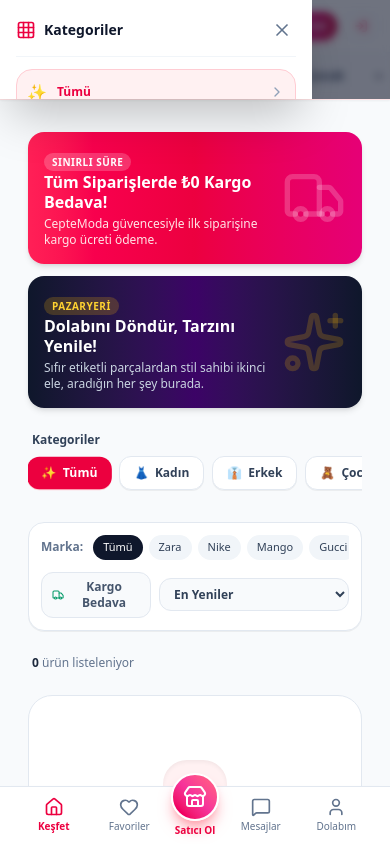
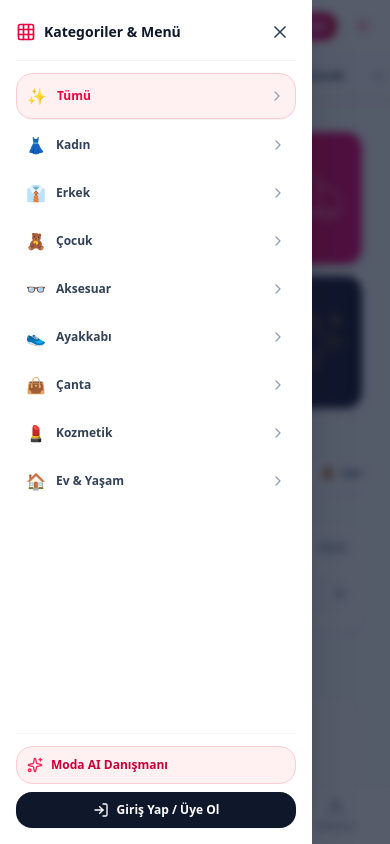
Before and after one commit to duruarven/-dolap-moda, a React (Vite) app: page / in a window 390 px wide. Both pictures are taken after a click on the button 28 px from the left and 26 px from the top of the page. Shown: the top 844 px of the page. Built offline with nearby package versions, Linux system fonts and the light colour scheme.

Commit message:
feat(navbar): improve mobile menu usability and locking
Prevent background scrolling when the mobile menu is open and use a portal to ensure the drawer overlays all page content correctly.

```diff
--- a/src/components/Navbar.tsx
+++ b/src/components/Navbar.tsx
@@ -1,4 +1,5 @@
-import React, { useState } from 'react';
+import React, { useState, useEffect } from 'react';
+import { createPortal } from 'react-dom';
 import { useApp } from '../context/AppContext';
 import {
   Search,
@@ -52,6 +53,18 @@ export const Navbar: React.FC = () => {
 
   const [showProfileMenu, setShowProfileMenu] = useState(false);
   const [showMobileMenu, setShowMobileMenu] = useState(false);
+
+  // Prevent background page scrolling when mobile menu drawer is open
+  useEffect(() => {
+    if (showMobileMenu) {
+      document.body.style.overflow = 'hidden';
+    } else {
+      document.body.style.overflow = '';
+    }
+    return () => {
+      document.body.style.overflow = '';
+    };
+  }, [showMobileMenu]);
 
   const unreadMessagesCount = conversations.reduce((acc, c) => acc + c.unreadCount, 0);
   const activeOrdersCount = orders.filter(o => o.status !== 'completed' && o.status !== 'cancelled').length;
@@ -313,19 +326,26 @@ export const Navbar: React.FC = () => {
       </nav>
 
       {/* Mobile Category Drawer Menu Modal */}
-      {showMobileMenu && (
-        <div className="sm:hidden fixed inset-0 z-[100] bg-slate-900/60 backdrop-blur-xs flex justify-start animate-in fade-in duration-200">
-          <div className="w-4/5 max-w-xs bg-white h-full shadow-2xl flex flex-col p-4 overflow-y-auto">
+      {showMobileMenu && createPortal(
+        <div
+          className="sm:hidden fixed inset-0 z-[9999] bg-slate-900/70 backdrop-blur-xs flex justify-start animate-in fade-in duration-200"
+          onClick={() => setShowMobileMenu(false)}
+        >
+          <div
+            className="w-4/5 max-w-xs bg-white h-full shadow-2xl flex flex-col p-4 overflow-y-auto relative z-10 animate-in slide-in-from-left duration-250"
+            onClick={(e) => e.stopPropagation()}
+          >
             <div className="flex items-center justify-between pb-3 border-b border-slate-100">
               <div className="flex items-center gap-2">
                 <Grid className="w-5 h-5 text-rose-600" />
-                <span className="font-black text-slate-900 text-sm">Kategoriler</span>
+                <span className="font-black text-slate-900 text-sm">Kategoriler & Menü</span>
               </div>
               <button
                 onClick={() => setShowMobileMenu(false)}
-                className="p-1 rounded-full hover:bg-slate-100 text-slate-500"
+                className="p-1.5 rounded-full hover:bg-slate-100 text-slate-500 cursor-pointer transition-colors"
+                title="Kapat"
               >
-                <X className="w-5 h-5" />
+                <X className="w-5 h-5 text-slate-700" />
               </button>
             </div>
 
@@ -336,9 +356,9 @@ export const Navbar: React.FC = () => {
                   <button
                     key={cat.id}
                     onClick={() => handleCategoryClick(cat.id)}
-                    className={`w-full flex items-center justify-between p-2.5 rounded-2xl text-xs font-bold transition-all ${
+                    className={`w-full flex items-center justify-between p-2.5 rounded-2xl text-xs font-bold transition-all cursor-pointer ${
                       isActive
-                        ? 'bg-rose-50 text-rose-600 border border-rose-200'
+                        ? 'bg-rose-50 text-rose-600 border border-rose-200 shadow-2xs'
                         : 'text-slate-700 hover:bg-slate-50'
                     }`}
                   >
@@ -359,11 +379,24 @@ export const Navbar: React.FC = () => {
                   setViewMode('ai_assistant');
                   setShowMobileMenu(false);
                 }}
-                className="w-full flex items-center gap-2 p-2.5 rounded-2xl text-xs font-bold bg-rose-50 text-rose-700 border border-rose-200"
+                className="w-full flex items-center gap-2 p-2.5 rounded-2xl text-xs font-bold bg-rose-50 hover:bg-rose-100 text-rose-700 border border-rose-200 cursor-pointer transition-colors"
               >
                 <Sparkles className="w-4 h-4 text-rose-500" />
                 <span>Moda AI Danışmanı</span>
               </button>
+
+              {isLoggedIn && (
+                <button
+                  onClick={() => {
+                    setViewMode('orders');
+                    setShowMobileMenu(false);
+                  }}
+                  className="w-full flex items-center gap-2 p-2.5 rounded-2xl text-xs font-bold bg-slate-100 hover:bg-slate-200 text-slate-800 border border-slate-200 cursor-pointer transition-colors"
+                >
+                  <PackageCheck className="w-4 h-4 text-indigo-600" />
+                  <span>Siparişlerim & Satışlarım</span>
+                </button>
+              )}
 
               {!isLoggedIn ? (
                 <button
@@ -371,7 +404,7 @@ export const Navbar: React.FC = () => {
                     openAuthModal('login');
                     setShowMobileMenu(false);
                   }}
-                  className="w-full flex items-center justify-center gap-2 p-2.5 rounded-2xl text-xs font-black bg-slate-900 text-white"
+                  className="w-full flex items-center justify-center gap-2 p-2.5 rounded-2xl text-xs font-black bg-slate-900 hover:bg-slate-800 text-white cursor-pointer transition-colors shadow-xs"
                 >
                   <LogIn className="w-4 h-4" />
                   <span>Giriş Yap / Üye Ol</span>
@@ -382,7 +415,7 @@ export const Navbar: React.FC = () => {
                     logout();
                     setShowMobileMenu(false);
                   }}
-                  className="w-full flex items-center justify-center gap-2 p-2.5 rounded-2xl text-xs font-bold text-rose-600 bg-rose-50"
+                  className="w-full flex items-center justify-center gap-2 p-2.5 rounded-2xl text-xs font-bold text-rose-600 bg-rose-50 hover:bg-rose-100 cursor-pointer transition-colors"
                 >
                   <LogOut className="w-4 h-4" />
                   <span>Çıkış Yap</span>
@@ -390,7 +423,8 @@ export const Navbar: React.FC = () => {
               )}
             </div>
           </div>
-        </div>
+        </div>,
+        document.body
       )}
     </header>
   );
```
